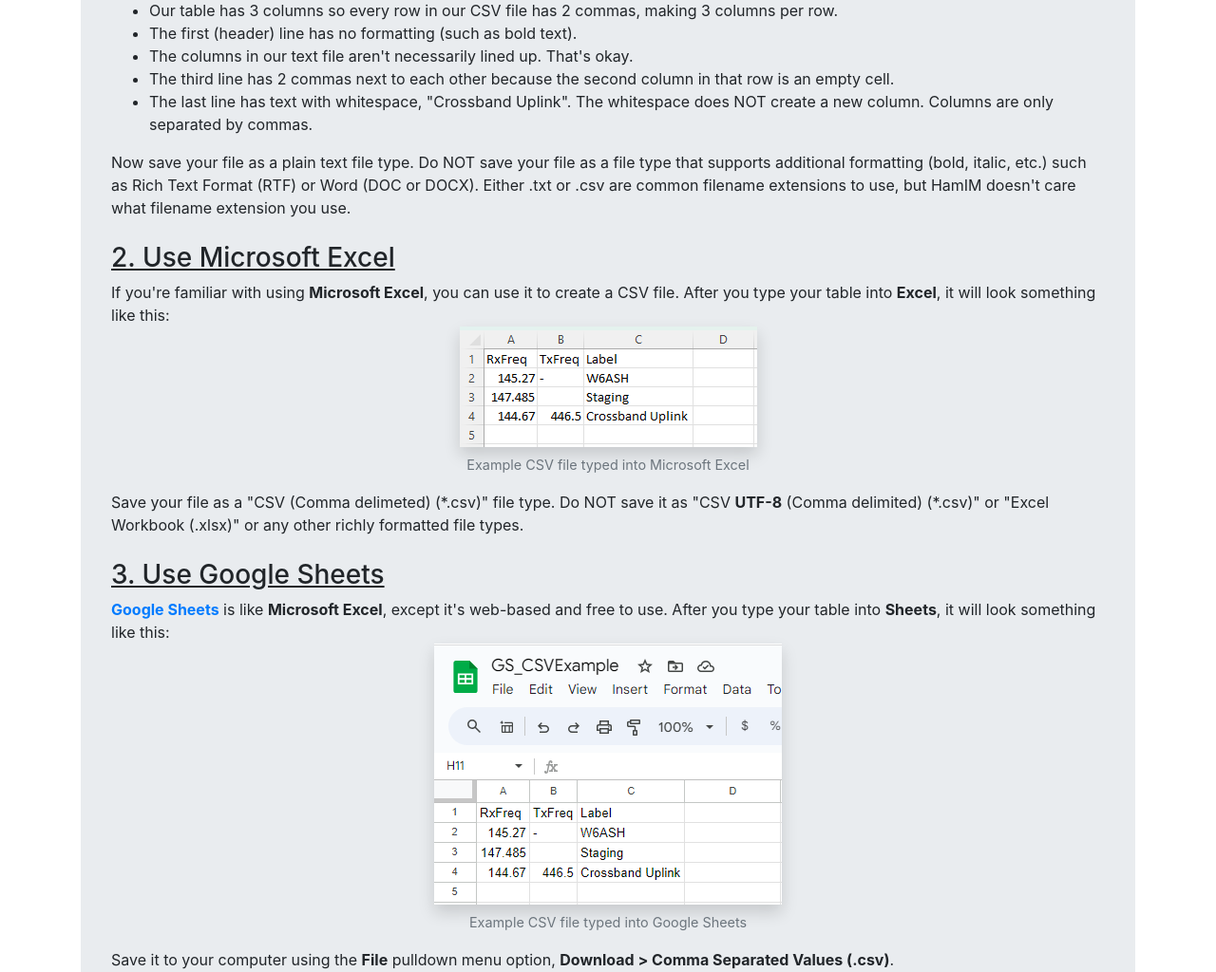
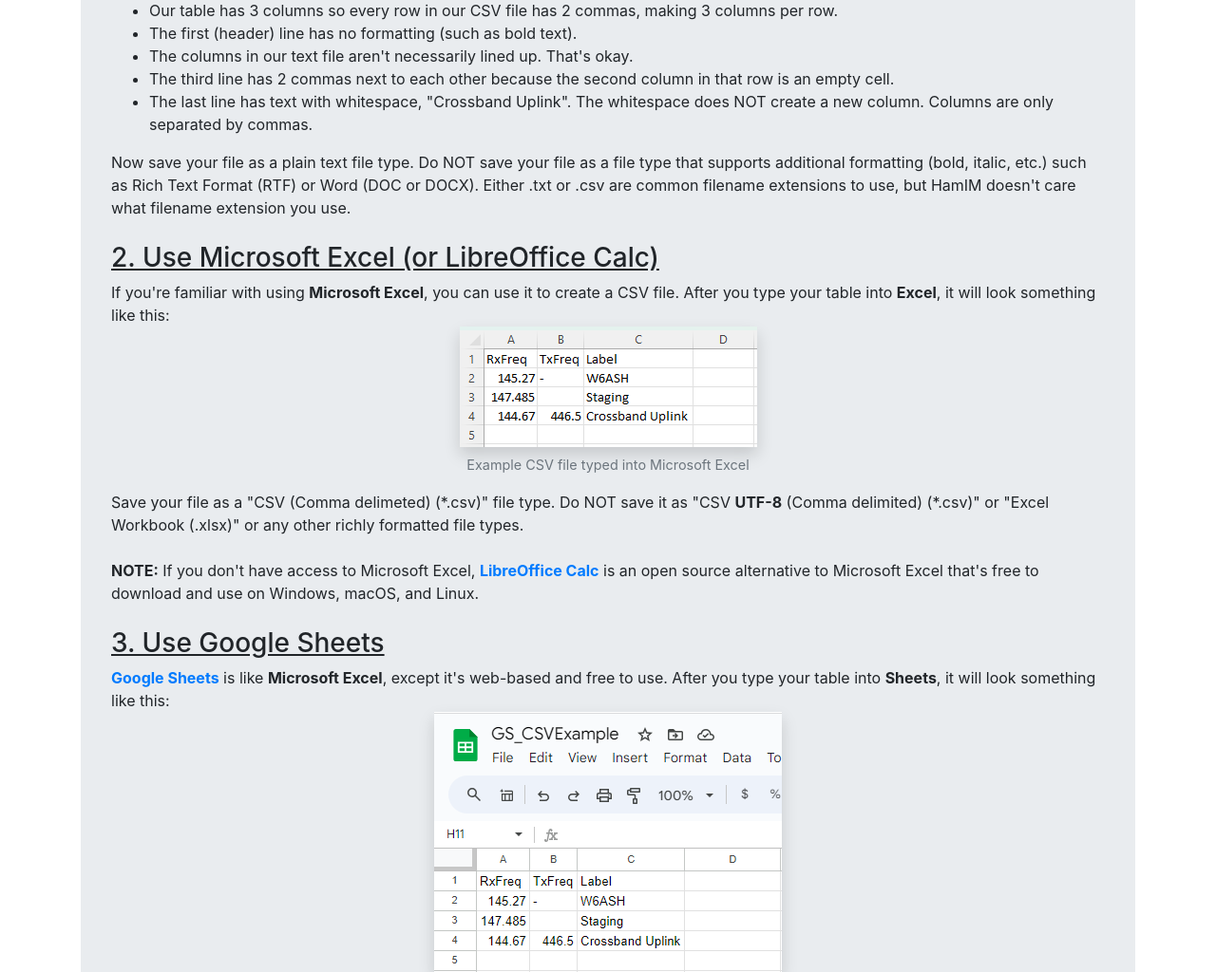
Before and after one commit to Schlermie/ham_intermod, a Django app: page /makecsv/ in a window 1280 px wide. Shown: the part 1128-2152 px from the top of the page at 95% size. Run offline with Django 4.2, Linux system fonts and the light colour scheme; some libraries are stand-ins or nearby versions.

Commit message:
Updated revision date and mentioned LibreOffice Calc in the "how to" page.

```diff
--- a/hamim/templates/hamim/about.html
+++ b/hamim/templates/hamim/about.html
@@ -34,7 +34,7 @@
       frequencies until there are no more identified in the list.
     </p>
     <p>
-      HamIM Version: Oct 09, 2023</p>
+      HamIM Version: Feb 27, 2024</p>
     <p class="small">
       Send questions and comments to:
       <i><a href="mailto:Scott.Bordelon@gmail.com">Scott.Bordelon@gmail.com</a></i>
--- a/hamim/templates/hamim/makecsv.html
+++ b/hamim/templates/hamim/makecsv.html
@@ -73,7 +73,7 @@
       common filename extensions to use, but HamIM doesn't care what filename
       extension you use.
       <br><br>
-      <h3><u>2. Use Microsoft Excel</u></h3>
+      <h3><u>2. Use Microsoft Excel (or LibreOffice Calc)</u></h3>
       If you're familiar with using <b>Microsoft Excel</b>, you can use it to
       create a CSV file. After you type your table into <b>Excel</b>, it will
       look something like this:
@@ -86,6 +86,11 @@
       Save your file as a "CSV (Comma delimeted) (*.csv)" file type. Do NOT
       save it as "CSV <b>UTF-8</b> (Comma delimited) (*.csv)" or "Excel Workbook
       (.xlsx)" or any other richly formatted file types.
+      <br><br>
+      <b>NOTE:</b> If you don't have access to Microsoft Excel,
+      <a href="https://www.libreoffice.org/discover/calc/" target="_blank">
+      <b>LibreOffice Calc</b></a> is an open source alternative to Microsoft
+      Excel that's free to download and use on Windows, macOS, and Linux.
       <br><br>
       <h3><u>3. Use Google Sheets</u></h3>
       <a href="https://www.google.com/sheets/about/" target="_blank"><b>Google Sheets</b></a> is like <b>Microsoft Excel</b>, except it's web-based
```
